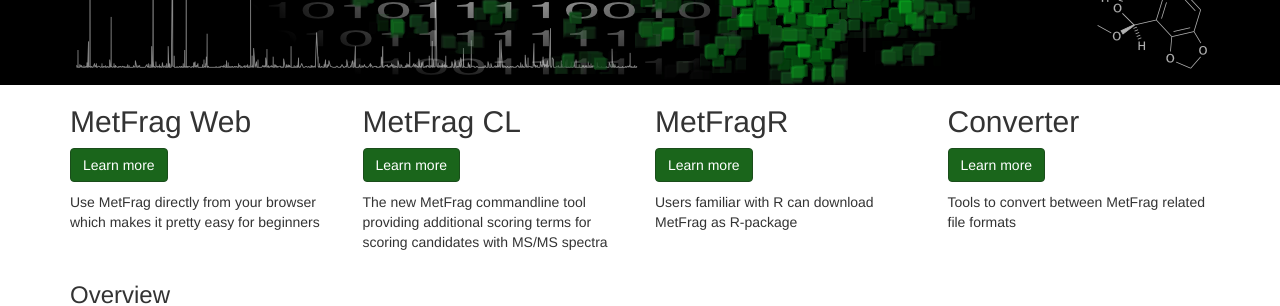
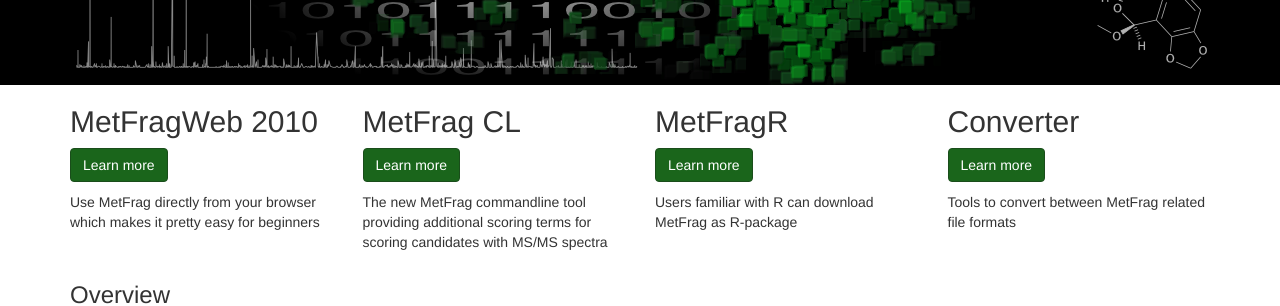
Before and after one commit to ipb-halle/MetFrag, a Jekyll site: the page built from index.html, in a window 1280 px wide. Shown: the part 271-577 px from the top of the page. Built offline with Jekyll 4.4.1, drawn with Linux system fonts in a browser that asks for light colours; nearby versions of some CDN libraries; Markdown is read by kramdown in place of the engine named in the settings.

Commit message:
changed MetFragWeb link on index.html

```diff
--- a/index.html
+++ b/index.html
@@ -12,8 +12,8 @@
 <div class="container">
   <div class="row">
     <div class="col-sm-6 col-md-3">
-      <h2>MetFrag Web</h2>
-      <p><a class="btn btn-primary" href="/MetFrag/projects/metfragweb" role="button">Learn more</a></p>
+      <h2>MetFragWeb 2010</h2>
+      <p><a class="btn btn-primary" href="/MetFrag/projects/metfragweb2010" role="button">Learn more</a></p>
       <p>Use MetFrag directly from your browser which makes it pretty easy for beginners</p>
     </div>
 
```
